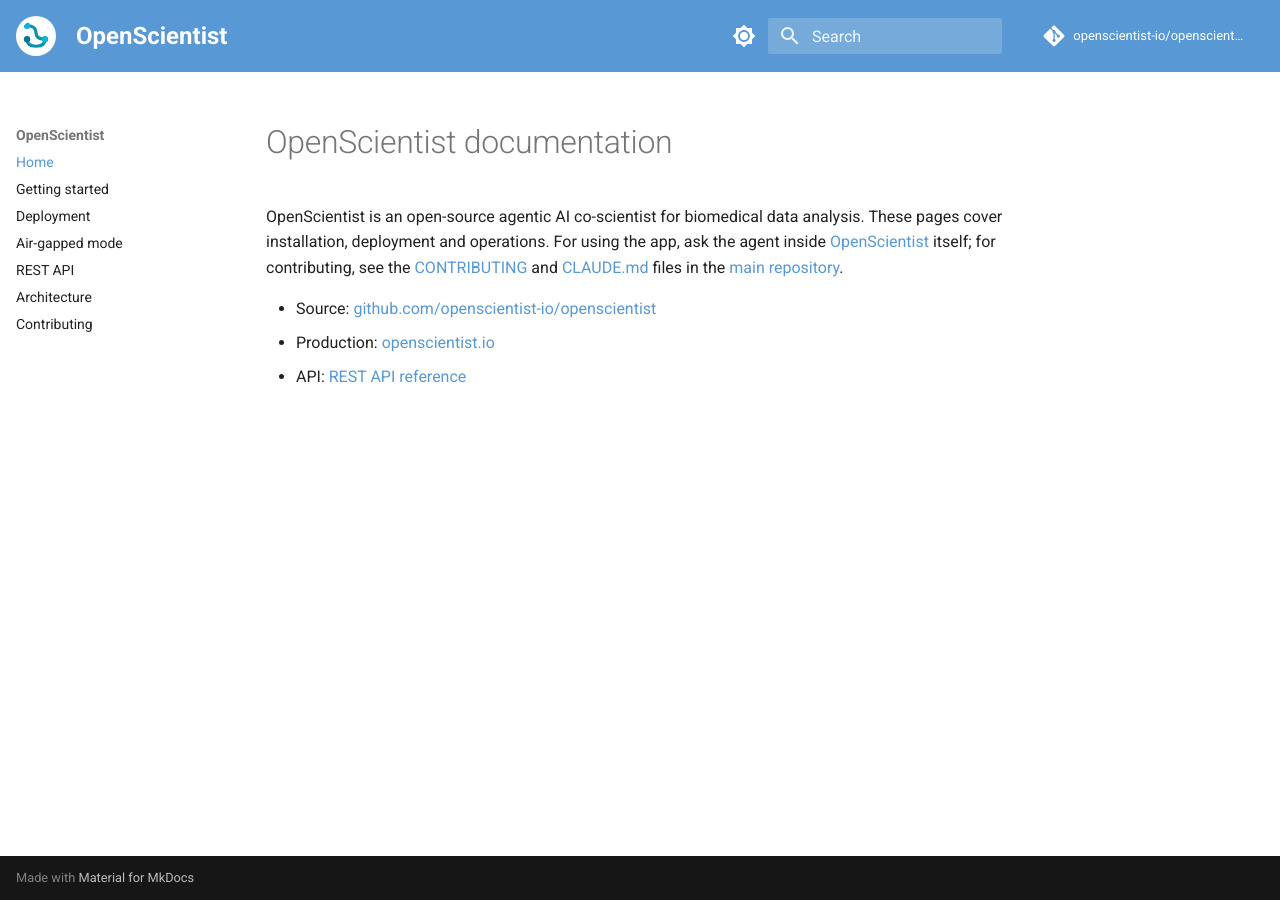
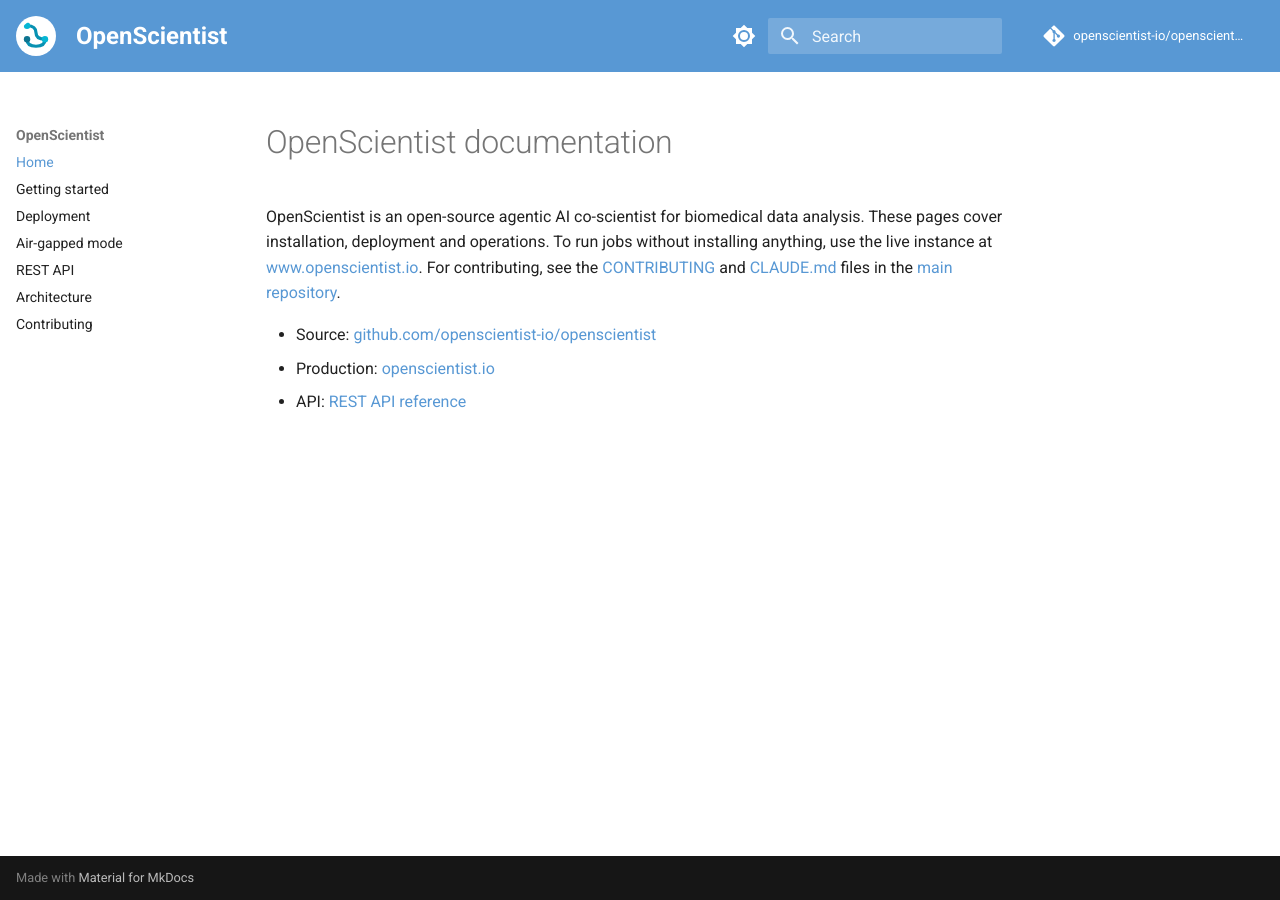
Before and after one commit to openscientist-io/openscientist-docs, an MkDocs documentation site: the page built from docs/index.md, in a window 1280 px wide. Built offline with MkDocs 1.6.1 and Material for MkDocs 9.7.7, drawn with Linux system fonts in a browser that asks for light colours; comment, search, counter and statistics services are not loaded.

Commit message:
Home: point users to the live instance instead of 'ask the agent'
Co-Authored-By: Claude Opus 5.5 <noreply@anthropic.com>

```diff
--- a/docs/index.md
+++ b/docs/index.md
@@ -1,6 +1,6 @@
 # OpenScientist documentation
 
-OpenScientist is an open-source agentic AI co-scientist for biomedical data analysis. These pages cover installation, deployment and operations. For using the app, ask the agent inside [OpenScientist](https://openscientist.io) itself; for contributing, see the [CONTRIBUTING](https://github.com/openscientist-io/openscientist/blob/main/CONTRIBUTING.md) and [CLAUDE.md](https://github.com/openscientist-io/openscientist/blob/main/CLAUDE.md) files in the [main repository](https://github.com/openscientist-io/openscientist).
+OpenScientist is an open-source agentic AI co-scientist for biomedical data analysis. These pages cover installation, deployment and operations. To run jobs without installing anything, use the live instance at [www.openscientist.io](https://www.openscientist.io). For contributing, see the [CONTRIBUTING](https://github.com/openscientist-io/openscientist/blob/main/CONTRIBUTING.md) and [CLAUDE.md](https://github.com/openscientist-io/openscientist/blob/main/CLAUDE.md) files in the [main repository](https://github.com/openscientist-io/openscientist).
 
 - Source: [github.com/openscientist-io/openscientist](https://github.com/openscientist-io/openscientist)
 - Production: [openscientist.io](https://openscientist.io)
```
